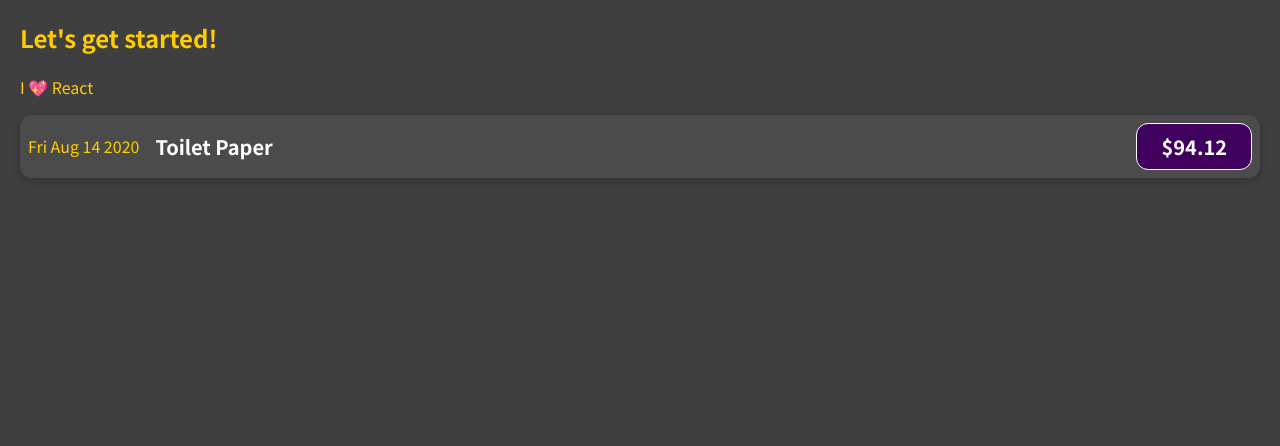
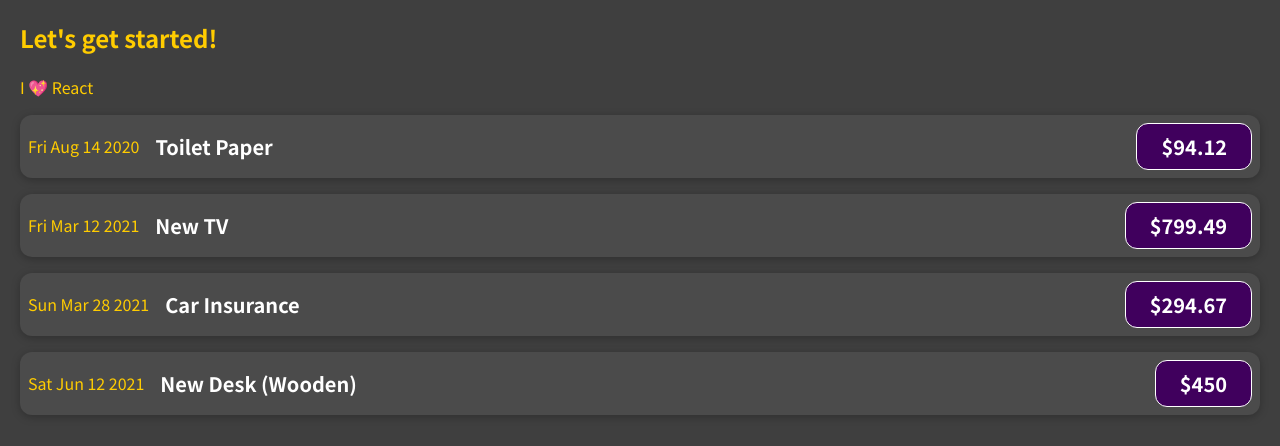
Before and after one commit to tysongf/expensify, a JavaScript app: page / in a window 1280 px wide. Shown: the top 446 px of the page. Built offline with nearby package versions, Linux system fonts and the light colour scheme.

Commit message:
Add more items and clean up

```diff
--- a/src/App.js
+++ b/src/App.js
@@ -37,6 +37,21 @@
             amount={expenses[0].amount}
             date={expenses[0].date}
          />
+         <ExpenseItem
+            title={expenses[1].title}
+            amount={expenses[1].amount}
+            date={expenses[1].date}
+         />
+         <ExpenseItem
+            title={expenses[2].title}
+            amount={expenses[2].amount}
+            date={expenses[2].date}
+         />
+         <ExpenseItem
+            title={expenses[3].title}
+            amount={expenses[3].amount}
+            date={expenses[3].date}
+         />
       </div>
    );
 }
--- a/src/components/ExpenseItem.js
+++ b/src/components/ExpenseItem.js
@@ -1,10 +1,6 @@
 import "./ExpenseItem.css";
 
 function ExpenseItem(props) {
-   const expenseDate = new Date(2021, 2, 28);
-   const expenseTitle = "Car Insurance";
-   const expenseAmount = 33.63;
-
    return (
       <div className="expense-item">
          <div>{props.date.toDateString()}</div>
```
